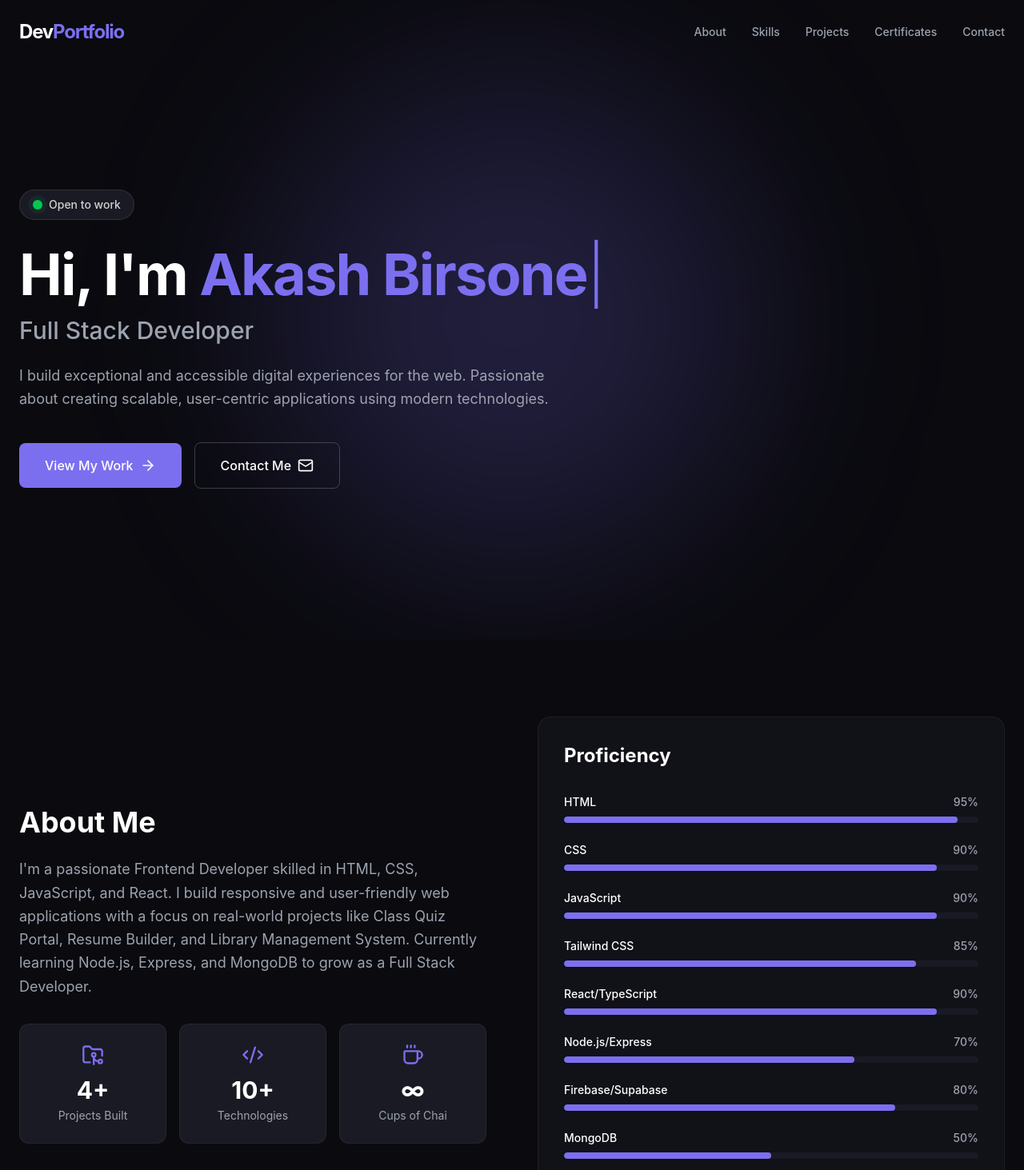
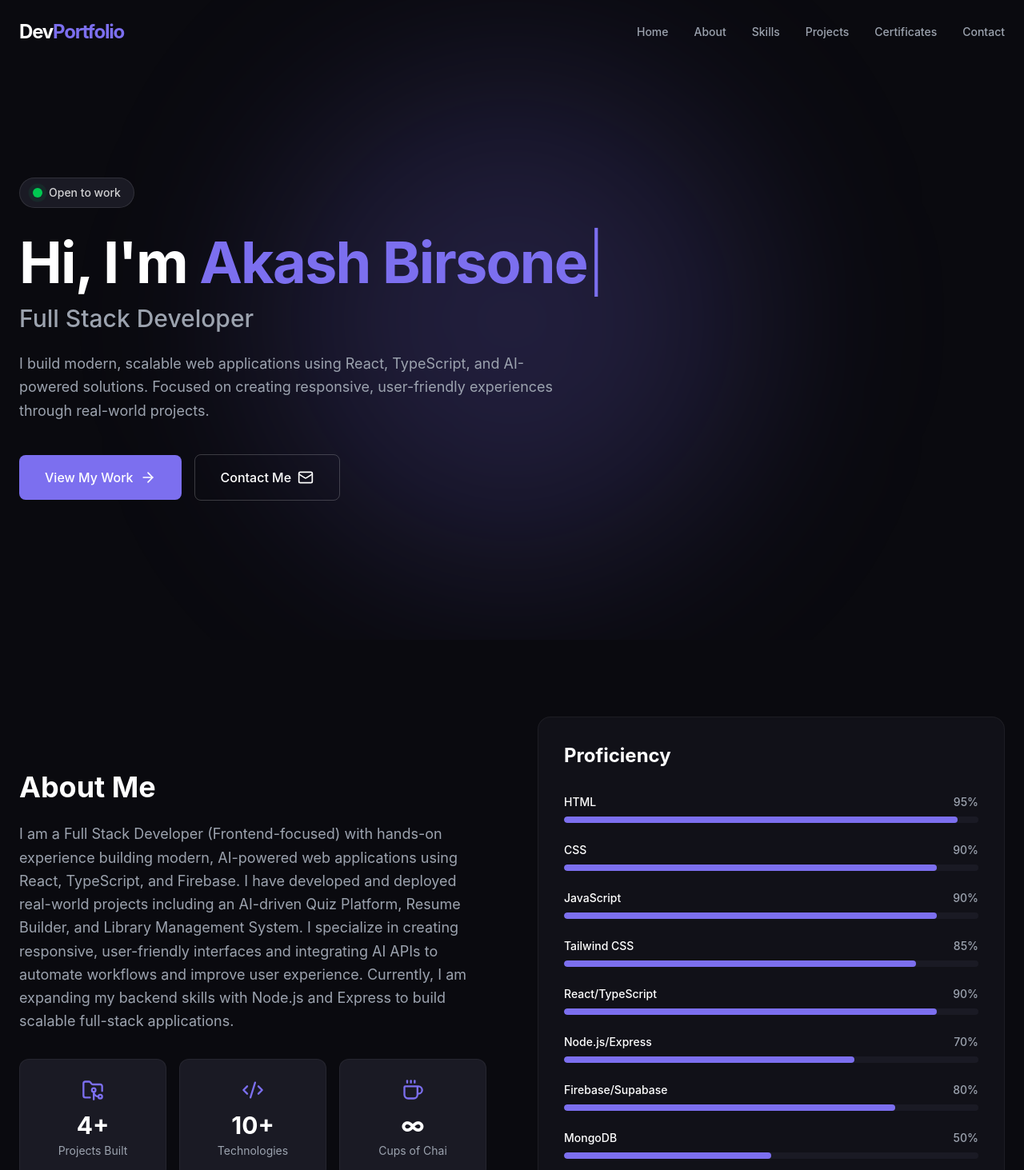
Before and after one commit to akashbirsone/My-Portfolio-Website-, a React (Vite) app: page / in a window 1280 px wide. Shown: the top 1463 px of the page at 80% size. Built offline with nearby package versions, Linux system fonts and the light colour scheme.

Commit message:
Updated portfolio content and improved UI with professional sections

```diff
--- a/src/components/About.tsx
+++ b/src/components/About.tsx
@@ -72,7 +72,7 @@ export default function About() {
           <div>
             <h2 className="text-3xl md:text-4xl font-bold mb-6 text-white">About Me</h2>
             <p className="text-text-muted text-lg mb-8 leading-relaxed">
-              I'm a passionate Frontend Developer skilled in HTML, CSS, JavaScript, and React. I build responsive and user-friendly web applications with a focus on real-world projects like Class Quiz Portal, Resume Builder, and Library Management System. Currently learning Node.js, Express, and MongoDB to grow as a Full Stack Developer.
+              I am a Full Stack Developer (Frontend-focused) with hands-on experience building modern, AI-powered web applications using React, TypeScript, and Firebase. I have developed and deployed real-world projects including an AI-driven Quiz Platform, Resume Builder, and Library Management System. I specialize in creating responsive, user-friendly interfaces and integrating AI APIs to automate workflows and improve user experience. Currently, I am expanding my backend skills with Node.js and Express to build scalable full-stack applications.
             </p>
 
             <div className="grid grid-cols-1 sm:grid-cols-3 gap-4">
--- a/src/components/Contact.tsx
+++ b/src/components/Contact.tsx
@@ -1,4 +1,4 @@
-import { Mail, Linkedin, Github, Instagram } from 'lucide-react';
+import { Mail, Linkedin, Github, FileText } from 'lucide-react';
 
 export default function Contact() {
   return (
@@ -10,7 +10,7 @@ export default function Contact() {
         <div className="bg-background border border-white/10 rounded-3xl p-10 md:p-16 text-center shadow-2xl">
           <h2 className="text-3xl md:text-5xl font-bold mb-6 text-white">Let's work together</h2>
           <p className="text-text-muted text-lg mb-10 max-w-xl mx-auto">
-            I'm currently looking for new opportunities. Whether you have a question or just want to say hi, I'll try my best to get back to you!
+            I'm actively seeking opportunities as a Frontend / Full Stack Developer. If you have a project idea, collaboration, or job opportunity, feel free to reach out — I'd love to connect and build something impactful.
           </p>
 
           <div className="grid grid-cols-1 sm:grid-cols-2 gap-4 w-full max-w-2xl mx-auto">
@@ -40,13 +40,13 @@ export default function Contact() {
               <span>GitHub</span>
             </a>
             <a
-              href="https://www.instagram.com/akash_birsone_21"
+              href="/resume.pdf"
               target="_blank"
               rel="noopener noreferrer"
               className="flex items-center justify-center space-x-2 bg-surface-light hover:bg-white/10 border border-white/10 text-white px-8 py-4 rounded-xl font-medium transition-colors duration-200"
             >
-              <Instagram size={20} />
-              <span>Instagram</span>
+              <FileText size={20} />
+              <span>Resume</span>
             </a>
           </div>
         </div>
--- a/src/components/Footer.tsx
+++ b/src/components/Footer.tsx
@@ -1,10 +1,22 @@
+import { Instagram } from 'lucide-react';
+
 export default function Footer() {
   return (
     <footer className="bg-background py-8 border-t border-white/5">
       <div className="max-w-7xl mx-auto px-6 flex flex-col md:flex-row justify-between items-center gap-4">
         <p className="text-text-muted text-sm text-center md:text-left">
-          Developed by Akash Birsone • Built with React & TypeScript
+          Developed by Akash Birsone
         </p>
+
+        <a
+          href="https://www.instagram.com/akash_birsone_21"
+          target="_blank"
+          rel="noopener noreferrer"
+          className="flex items-center gap-2 text-text-muted hover:text-white transition-colors text-sm"
+        >
+          <Instagram size={18} />
+          <span>akash_birsone_21</span>
+        </a>
       </div>
     </footer>
   );
--- a/src/components/Hero.tsx
+++ b/src/components/Hero.tsx
@@ -73,7 +73,7 @@ export default function Hero() {
   }, []);
 
   return (
-    <section ref={heroRef} className="relative min-h-screen flex items-center pt-20 overflow-hidden">
+    <section id="home" ref={heroRef} className="relative min-h-screen flex items-center pt-20 overflow-hidden">
       {/* Dynamic Radial Gradient Glow (Desktop) */}
       <div
         ref={glowRef}
@@ -108,8 +108,7 @@ export default function Hero() {
 
           {/* Description */}
           <p className="text-lg text-text-muted mb-10 max-w-2xl leading-relaxed">
-            I build exceptional and accessible digital experiences for the web.
-            Passionate about creating scalable, user-centric applications using modern technologies.
+            I build modern, scalable web applications using React, TypeScript, and AI-powered solutions. Focused on creating responsive, user-friendly experiences through real-world projects.
           </p>
 
           {/* CTA Buttons */}
--- a/src/components/Navbar.tsx
+++ b/src/components/Navbar.tsx
@@ -14,6 +14,7 @@ export default function Navbar() {
   }, []);
 
   const navLinks = [
+    { name: 'Home', href: '#home' },
     { name: 'About', href: '#about' },
     { name: 'Skills', href: '#skills' },
     { name: 'Projects', href: '#projects' },
```
Also changed, not shown: 1 other file (tests, documents, lock files or other folders).
